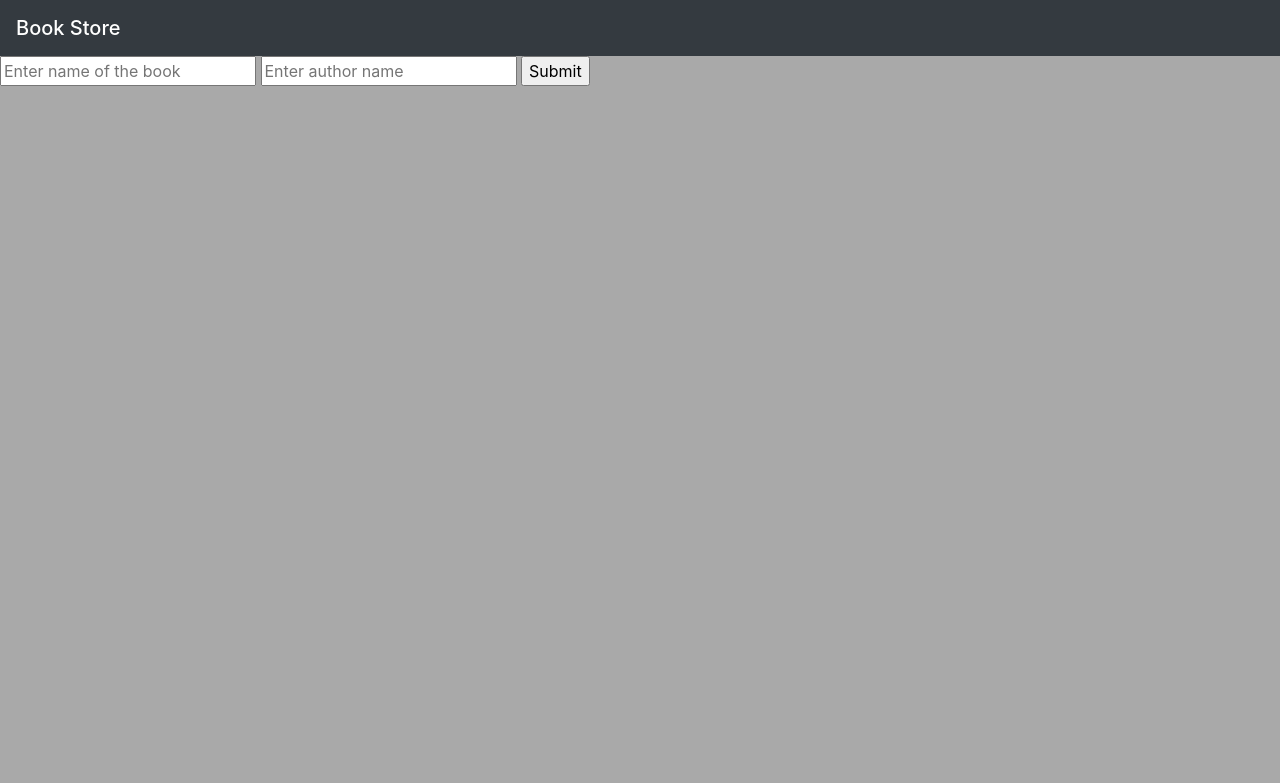
After one commit to 19tanisha/Flask, a Flask app: page /addbook in a window 1280 px wide. The commit adds this page. Shown: the top 783 px of the page. Run offline with Flask 2, Linux system fonts and the light colour scheme; parts of the project's set-up code (start-up, migrations or seed data) failed here and were passed over; some libraries are stand-ins or nearby versions.

Commit message:
Added Data base configration and created forms for adding books

```diff
--- a/book/app.py
+++ b/book/app.py
@@ -1,5 +1,13 @@
 from flask import Flask, redirect, url_for ,render_template,request
+from flask_sqlalchemy import SQLAlchemy
+import os
+
+project_dir = os.path.dirname(os.path.absname(__file__))
+database_file = 'sqlite:///{}'.format(os.path.join(project_dir, 'mydatabase.db'))
+
 app = Flask(__name__)
+app.config['SQLACHEMY_DATABASE_URI'] = database_file
+db = SQLAlchemy(app)
 
 @app.route('/')
 def index():
@@ -18,4 +26,14 @@ def books():
             {'name':'book4','author':'Isha', 'cover':'https://d1csarkz8obe9u.cloudfront.net/posterpreviews/contemporary-fiction-night-time-book-cover-design-template-1be47835c3058eb42211574e0c4ed8bf_screen.jpg?ts=1594616847'}
           ]
     return render_template('book.html', books=books)
+
+@app.route('/addbook')
+def addbook():
+    return render_template('addbook.html')
+
+@app.route('/submitform', methods = ['POST'])
+def submitform():
+    name = request.form['name']
+    author= request.form['author']
+    return 'Book name is %s and authour is %s' %(name , author)
 app.run(debug= True)
--- /dev/null
+++ b/book/static/style.css
@@ -0,0 +1,3 @@
+body {
+    background-color: darkgrey;
+}
--- /dev/null
+++ b/book/templates/addbook.html
@@ -0,0 +1,14 @@
+{%extends 'base.html'%}
+{%block body%}
+
+<form action = '/submitform' method = 'POST'>
+
+    <input type = 'text' name = 'name' placeholder="Enter name of the book">
+    <input type = 'text' name = 'author' placeholder="Enter author name">
+    <input type = 'submit'>
+
+</form>
+
+
+
+{%endblock%}
--- a/book/templates/base.html
+++ b/book/templates/base.html
@@ -1,10 +1,12 @@
 <html lang="en">
 <head>
     <link rel="stylesheet" href="https://maxcdn.bootstrapcdn.com/bootstrap/4.0.0/css/bootstrap.min.css" integrity="sha384-Gn5384xqQ1aoWXA+058RXPxPg6fy4IWvTNh0E263XmFcJlSAwiGgFAW/dAiS6JXm" crossorigin="anonymous">
-    <title>Document</title>
+    <link rel="stylesheet" href="{{url_for('static', filename ='style.css')}}"
 </head>
 <body>
-
+    <nav class="navbar navbar-dark bg-dark">
+        <span class="navbar-brand mb-0 h1">Book Store</span>
+      </nav>
     {%block body%}
 
     {%endblock%}
```
